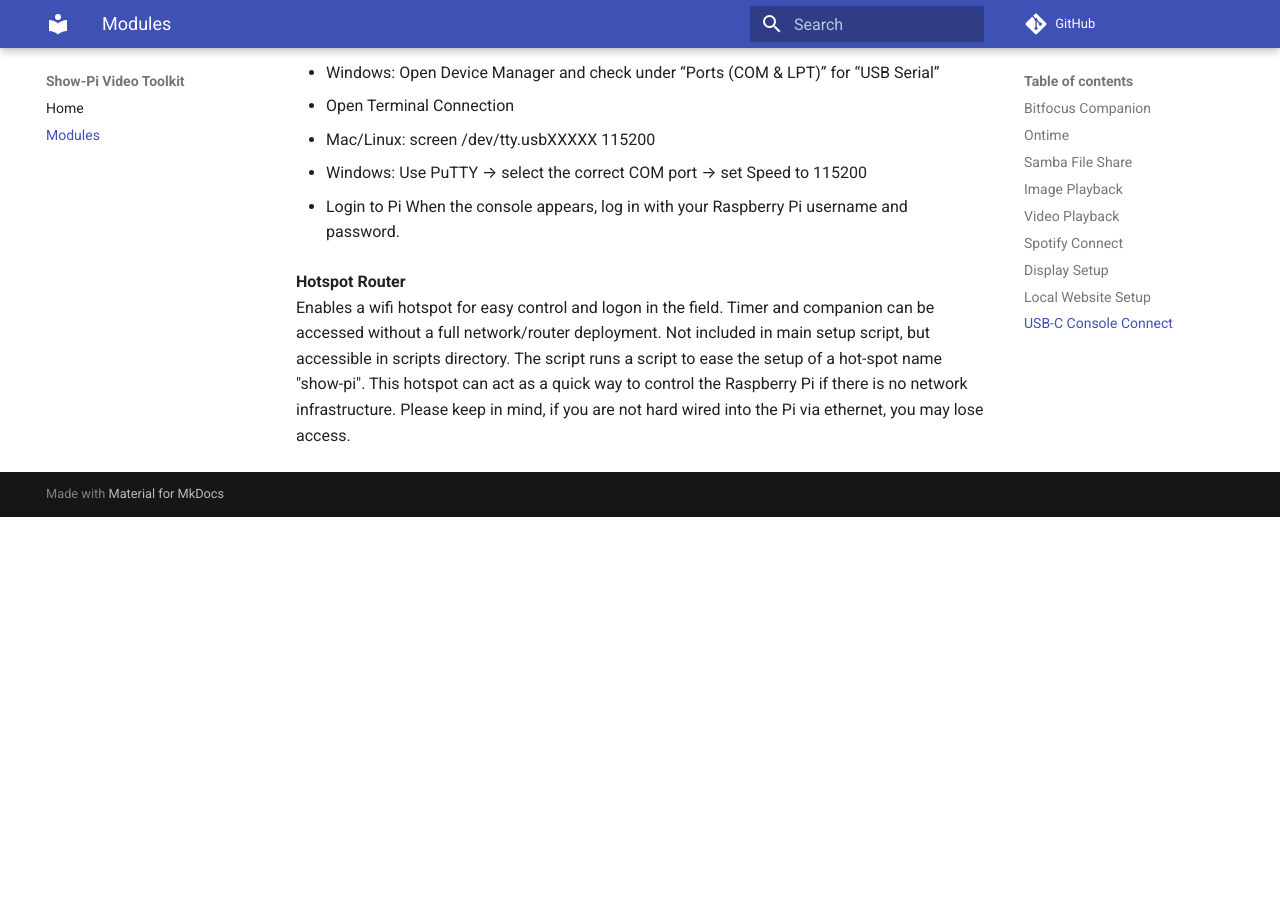
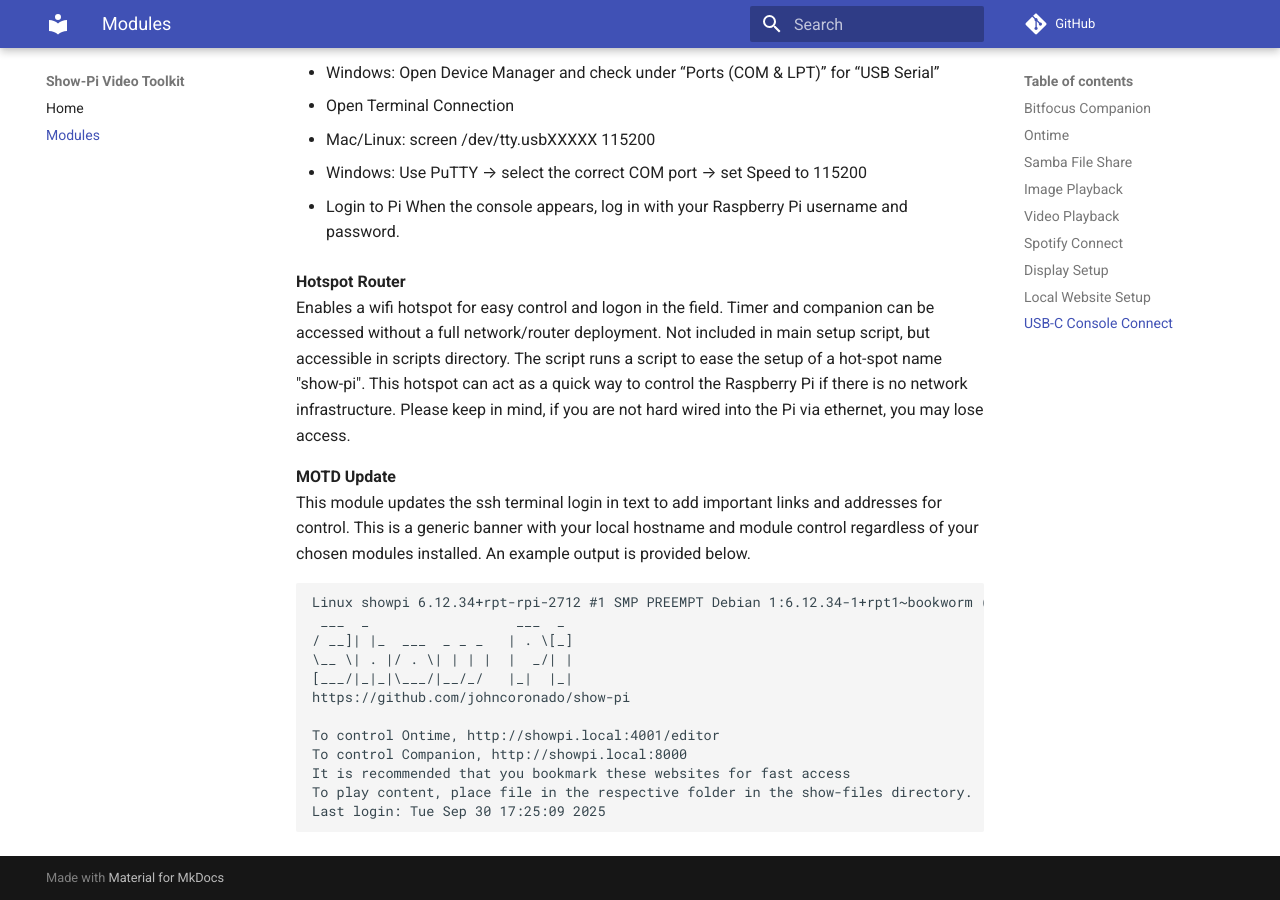
Before and after one commit to johncoronado/show-pi, an MkDocs documentation site: the page built from docs/modules.md, in a window 1280 px wide and 900 px high, scrolled down 3076 px. Built offline with MkDocs 1.6.1 and Material for MkDocs 9.7.7, drawn with Linux system fonts in a browser that asks for light colours; comment, search, counter and statistics services are not loaded; before the commit the page ends 3593 px from its top, so only the background shows below that.

Commit message:
Update modules.md

````diff
--- a/docs/modules.md
+++ b/docs/modules.md
@@ -55,3 +55,21 @@
 
  **Hotspot Router**
     Enables a wifi hotspot for easy control and logon in the field. Timer and companion can be accessed without a full network/router deployment. Not included in main setup script, but accessible in scripts directory. The script runs a script to ease the setup of a hot-spot name "show-pi". This hotspot can act as a quick way to control the Raspberry Pi if there is no network infrastructure. Please keep in mind, if you are not hard wired into the Pi via ethernet, you may lose access.
+
+**MOTD Update**
+  This module updates the ssh terminal login in text to add important links and addresses for control. This is a generic banner with your local hostname and module control regardless of your chosen modules installed. An example output is provided below.
+
+```bash
+Linux showpi 6.12.34+rpt-rpi-2712 #1 SMP PREEMPT Debian 1:6.12.34-1+rpt1~bookworm (2025-06-26) aarch64
+ ___  _                  ___  _
+/ __]| |_  ___  _ _ _   | . \[_]
+\__ \| . |/ . \| | | |  |  _/| |
+[___/|_|_|\___/|__/_/   |_|  |_|
+https://github.com/johncoronado/show-pi
+
+To control Ontime, http://showpi.local:4001/editor
+To control Companion, http://showpi.local:8000
+It is recommended that you bookmark these websites for fast access
+To play content, place file in the respective folder in the show-files directory.
+Last login: Tue Sep 30 17:25:09 2025
+```
````
